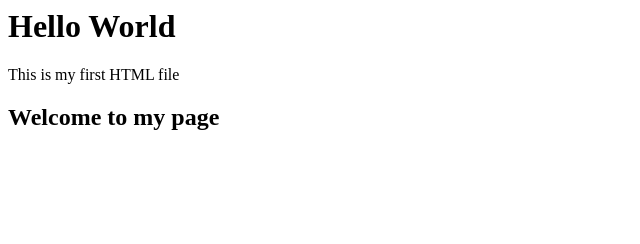
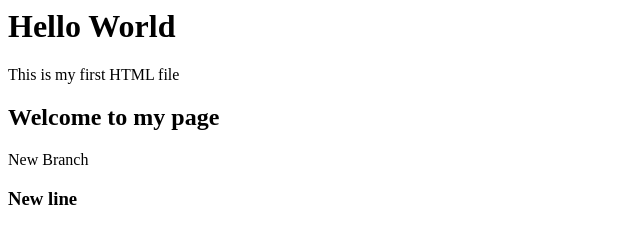
Before and after one commit to ifeoluwashola/app, a plain HTML site: page index.html in a window 1280 px wide. Shown: the whole page, without its empty margins (0-640 px from the left). Drawn offline with Linux system fonts and the light colour scheme.

Commit message:
New Branch

```diff
--- a/index.html
+++ b/index.html
@@ -1,3 +1,5 @@
 <h1> Hello World </h1>
 <p>This is my first HTML file</p>
 <h2>Welcome to my page</h2>
+<p>New Branch</p>
+<h3>New line</h3>
```
